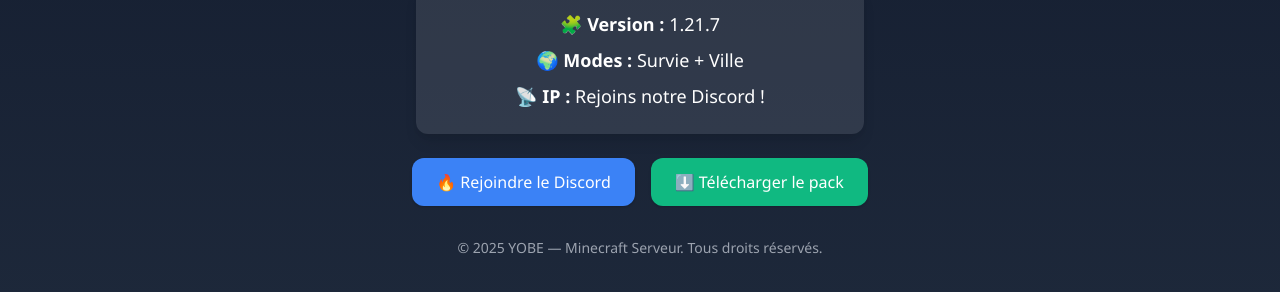
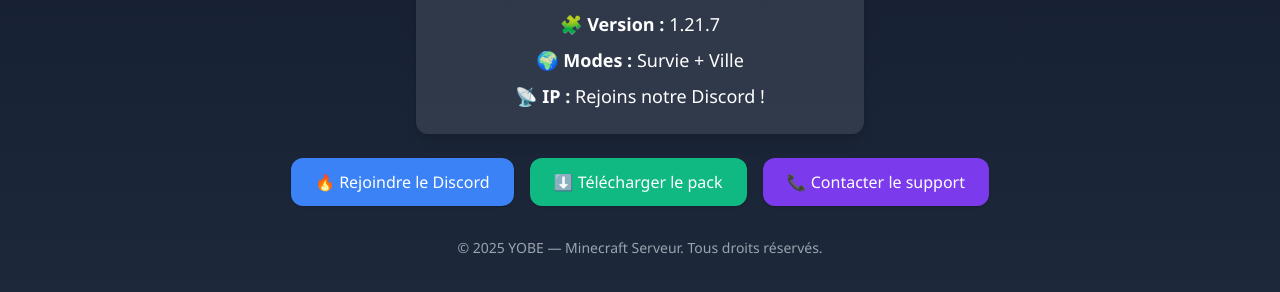
Before and after one commit to warren2211031122/yobe-site, a plain HTML site: page yobe-site/index.html in a window 1280 px wide. Shown: the part 450-742 px from the top of the page. Drawn offline with nearby package versions, Linux system fonts and the light colour scheme.

Commit message:
index.html

```diff
--- a/yobe-site/index.html
+++ b/yobe-site/index.html
@@ -38,14 +38,19 @@
         href="https://discord.gg/Ya4v6t9WWF"
         class="bg-blue-500 hover:bg-blue-600 text-white px-6 py-3 rounded-xl shadow transition"
         target="_blank"
-        >🔥 Rejoindre le Discord</a
-      >
+      >🔥 Rejoindre le Discord</a>
+
       <a
         href="https://discord.gg/Ya4v6t9WWF"
         class="bg-green-500 hover:bg-green-600 text-white px-6 py-3 rounded-xl shadow transition"
         target="_blank"
-        >⬇️ Télécharger le pack</a
-      >
+      >⬇️ Télécharger le pack</a>
+
+      <a
+        href="https://discord.gg/ZmE4BkPJq6"
+        class="bg-purple-600 hover:bg-purple-700 text-white px-6 py-3 rounded-xl shadow transition"
+        target="_blank"
+      >📞 Contacter le support</a>
     </div>
 
     <!-- Footer -->
```
